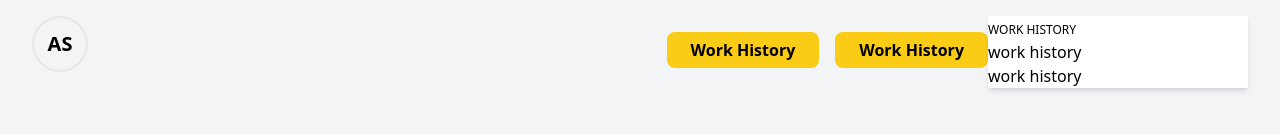
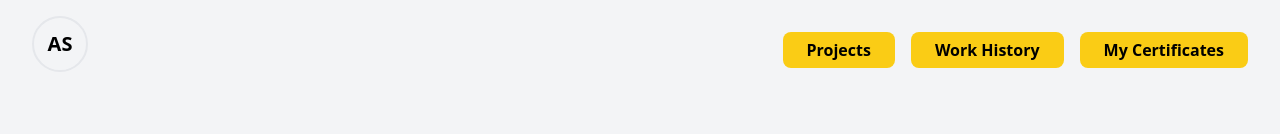
Before and after one commit to arnb-smnta/arnabsamanta.in, a React (Vite) app: page / in a window 1280 px wide. Shown: the top 134 px of the page. Built offline with nearby package versions, Linux system fonts and the light colour scheme.

Commit message:
sm-menu problems persits

```diff
--- a/src/components/Body.jsx
+++ b/src/components/Body.jsx
@@ -7,6 +7,7 @@ import { FaGithub } from "react-icons/fa6";
 import Main from "./Main";
 import { profile, socialLinks } from "../constants";
 import Header from "./Header";
+import Footer from "./Footer";
 const Body = () => {
   return (
     <div className="bg-gray-100">
@@ -95,6 +96,7 @@ const Body = () => {
         </div>
         <Main />
       </div>
+      <Footer />
     </div>
   );
 };
--- a/src/components/Footer.jsx
+++ b/src/components/Footer.jsx
@@ -1,7 +1,16 @@
 import React from "react";
 
 const Footer = () => {
-  return <div>Footer</div>;
+  return (
+    <footer className="bg-black mt-16 p-4">
+      <div className="md:max-w-screen-sm lg:max-w-screen-xl mx-auto px-4 flex items-center">
+        <div className="w-2/3 text-white italic text-xs">
+          <b>© 2024 Arnab Samanta.</b>
+        </div>
+        <div className="w-1/3 text-right"></div>
+      </div>
+    </footer>
+  );
 };
 
 export default Footer;
--- a/src/components/Header.jsx
+++ b/src/components/Header.jsx
@@ -1,6 +1,26 @@
-import React from "react";
+import React, { useEffect, useRef, useState } from "react";
+import { headerItems } from "../constants";
 
 const Header = () => {
+  const [menuOpen, setmenuOpen] = useState(false);
+  const menuButtonClicked = (e) => {
+    e.stopPropagation();
+    setmenuOpen(!menuOpen);
+  };
+  let menuref = useRef();
+  console.log(menuOpen);
+  useEffect(() => {
+    function handler(e) {
+      if (!menuref.current.contains(e.target)) {
+        setmenuOpen(false);
+      }
+      console.log(menuref);
+    }
+    document.addEventListener("mousedown", handler);
+    return () => {
+      document.removeEventListener("mousedown", handler);
+    };
+  }, []);
   return (
     <div className="flex justify-between p-4 lg:px-8" id="main-header">
       <span className="inline-flex w-14 h-14 font-bold text-xl justify-center items-center text-center text-front border-2 border-solid border-front rounded-full  ">
@@ -8,33 +28,47 @@ const Header = () => {
       </span>
 
       <div className="ml-auto flex-row hidden lg:flex">
+        {headerItems.map((item) => (
+          <a href={`#${item.cred}`} key={item._id} id="scroll-link">
             <button className="flex w-14 cursor-pointer h-14 ml-4 font-semibold px-2 bg-yellow-400 rounded-full justify-center items-center leading-tight lg:w-auto lg:h-auto lg:px-6 lg:py-2 lg:rounded-lg lg:self-start lg:mt-4 hover:opacity-75 transition-opacity duration-150">
-          <span className="hidden lg:block">Work History </span>{" "}
-        </button>{" "}
-        <button className="flex w-14 cursor-pointer h-14 ml-4 font-semibold px-2 bg-yellow-400 rounded-full justify-center items-center leading-tight lg:w-auto lg:h-auto lg:px-6 lg:py-2 lg:rounded-lg lg:self-start lg:mt-4 hover:opacity-75 transition-opacity duration-150">
-          <span className="hidden lg:block">Work History </span>{" "}
+              <span className="hidden lg:block">{item.name} </span>{" "}
             </button>
+          </a>
+        ))}
       </div>
 
       <div className="ml-auto flex-row lg:hidden flex">
-        <button className="flex w-14 h-14 ml-4 font-header cursor-pointer font-semibold px-2 bg-lead rounded-full text-lead-text justify-center items-center leading-tight lg:w-auto lg:h-auto lg:px-6 lg:py-2 lg:rounded-lg lg:self-start lg:mt-4 transition-opacity duration-150">
-          <div className="" id="nav-icon3">
-            <span></span>
-            <span></span>
-            <span></span>
-            <span></span>
+        <div className="h-14 w-14">
+          <img src="/public/menu.png" onClick={menuButtonClicked} alt="" />
         </div>
-        </button>
       </div>
-      <div className="menu shadow-md bg-white w-[260px] " id="side_cart">
+      {menuOpen ? (
+        <div className="w-full flex absolute justify-end mt-14 pr-14">
+          <div
+            className="menu shadow-md bg-white  w-[150px] absolute p-4 rounded-xl"
+            id="side_cart"
+            ref={menuref}
+          >
             <ul>
-          <li aria-hidden="true">
-            <span className="uppercase mt-0 text-xs">work history</span>
+              {headerItems.map((item) => (
+                <a
+                  href={`#${item.cred}`}
+                  key={item._id}
+                  id="scroll-link"
+                  onClick={menuButtonClicked}
+                >
+                  <li
+                    aria-hidden="true"
+                    className="hover:bg-blue-400 rounded-xl"
+                  >
+                    <span className="uppercase mt-0 text-xs">{item.name}</span>
                   </li>
-          <li aria-hidden="true">work history</li>
-          <li aria-hidden="true">work history</li>
+                </a>
+              ))}
             </ul>
           </div>
+        </div>
+      ) : null}
     </div>
   );
 };
--- a/src/components/Main.jsx
+++ b/src/components/Main.jsx
@@ -52,7 +52,7 @@ const Main = () => {
         <h5 className="pb-8 whitespace-pre-line">ABOUT</h5>
         <div className="subpixel-antialiased">{about}</div>
       </div>
-      <div className="projects-section mb-8">
+      <div className="projects-section mb-8" id="projects">
         <div>
           <h4 className="font-semibold uppercase mb-3 text-xs" id="projects">
             Projects
@@ -129,7 +129,7 @@ const Main = () => {
         </small>
       </div>
 
-      <div className="certificate-section">
+      <div className="Certificates" id="Certificates">
         <div>
           <h5 className="font-semibold text-front text-sm uppercase my-3">
             Certificates
--- a/src/constants.js
+++ b/src/constants.js
@@ -75,20 +75,36 @@ export const projects = [
 export const certificates = [
   {
     _id: 1,
-    pic: "https://wajeshubham-portfolio.s3.ap-south-1.amazonaws.com/CCP.png",
-    certficateName: "AWS Certified Cloud Practitioner",
+    pic: "https://res.cloudinary.com/dxfdxwvlm/image/upload/v1711694859/jovian_Pandas_cert_page-0001_zfq4m6.jpg",
+    certficateName: "Machine Laerning with Python:Zero to Pandas",
     certificateUrl:
-      "https://www.credly.com/earner/earned/badge/8d36a1d1-9cf2-4bf0-9e78-c4251c533b60",
-    issuerName: "Amazon Web Services",
-    validity: "13th Nov, 2022 - 13th Nov, 2025",
+      "https://drive.google.com/file/d/1KjrjvHVyCev8rVu7LqOh2Byb3E0sNBl7/view?usp=drive_link",
+    issuerName: "Jovian",
+    validity: "20th Dec 2022-Does not expire",
   },
   {
     _id: 2,
-    pic: "https://wajeshubham-portfolio.s3.ap-south-1.amazonaws.com/CCP.png",
-    certficateName: "AWS Certified Cloud Practitioner",
+    pic: "https://res.cloudinary.com/dxfdxwvlm/image/upload/v1711694858/namastereact_certificate_page-0001_rnr853.jpg",
+    certficateName: "Namaste-React Course",
     certificateUrl:
-      "https://www.credly.com/earner/earned/badge/8d36a1d1-9cf2-4bf0-9e78-c4251c533b60",
-    issuerName: "Amazon Web Services",
-    validity: "13th Nov, 2022 - 13th Nov, 2025",
+      "https://drive.google.com/file/d/1AzDmkDWIIzxJo0AJEL2gjTFm1cEDOkTz/view?usp=drive_link",
+    issuerName: "Namaste Dev By Akshay Saini",
+    validity: "18th august 2023- Does not Expire",
+  },
+  {
+    _id: 3,
+    pic: "https://res.cloudinary.com/dxfdxwvlm/image/upload/v1711694857/zerotogbmscert_page-0001_a5g7vp.jpg",
+    certficateName: "Machine Learning with Python :Zero to GBMS",
+    certificateUrl:
+      "https://drive.google.com/file/d/1caTzJFLizl95zVVdk9IUnp6z_y_V4cZp/view?usp=sharing",
+
+    issuerName: "Jovian",
+    validity: "13th January 2023- Does not Expire",
   },
 ];
+
+export const headerItems = [
+  { _id: 1, name: "Projects", cred: "projects" },
+  { _id: 2, name: "Work History", cred: "workhistory" },
+  { _id: 3, name: "My Certificates", cred: "Certificates" },
+];
```
Also changed, not shown: public/menu.png (added). Lines whose indentation alone changed are shown as unchanged.
